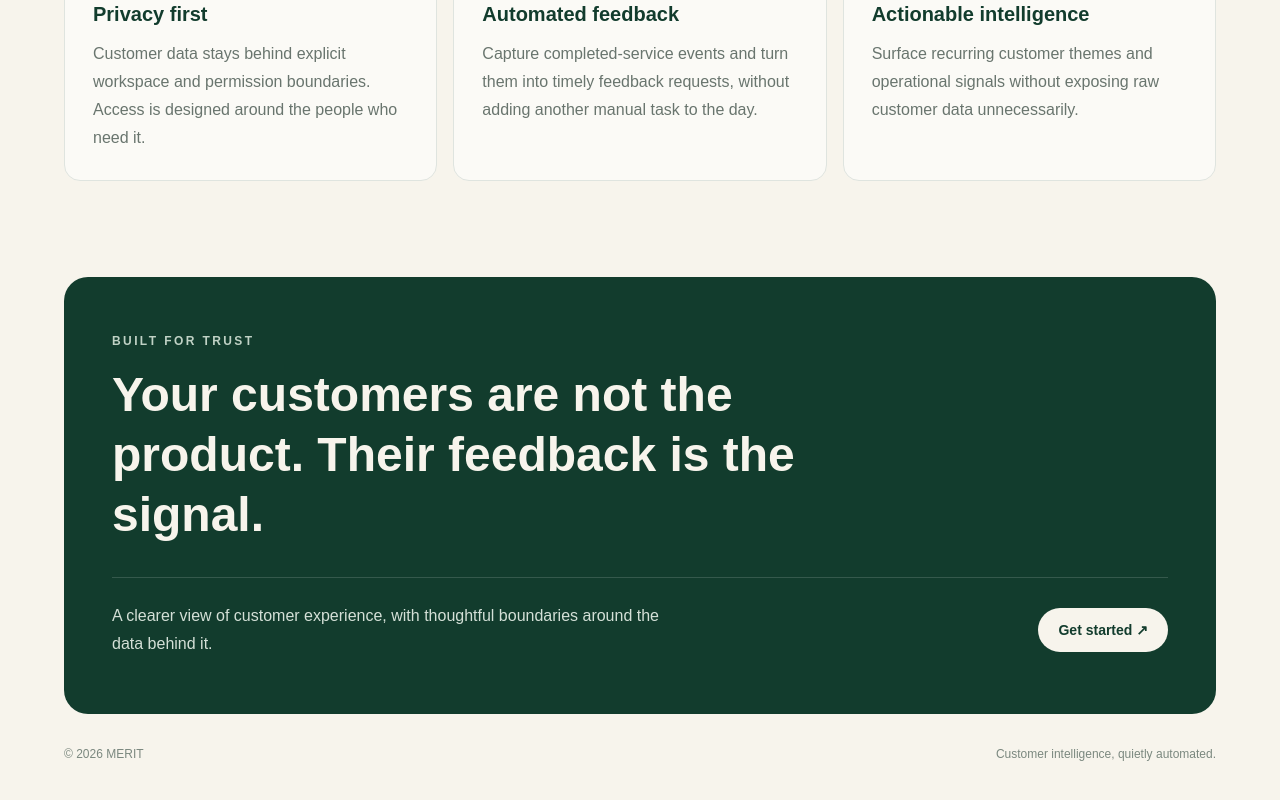
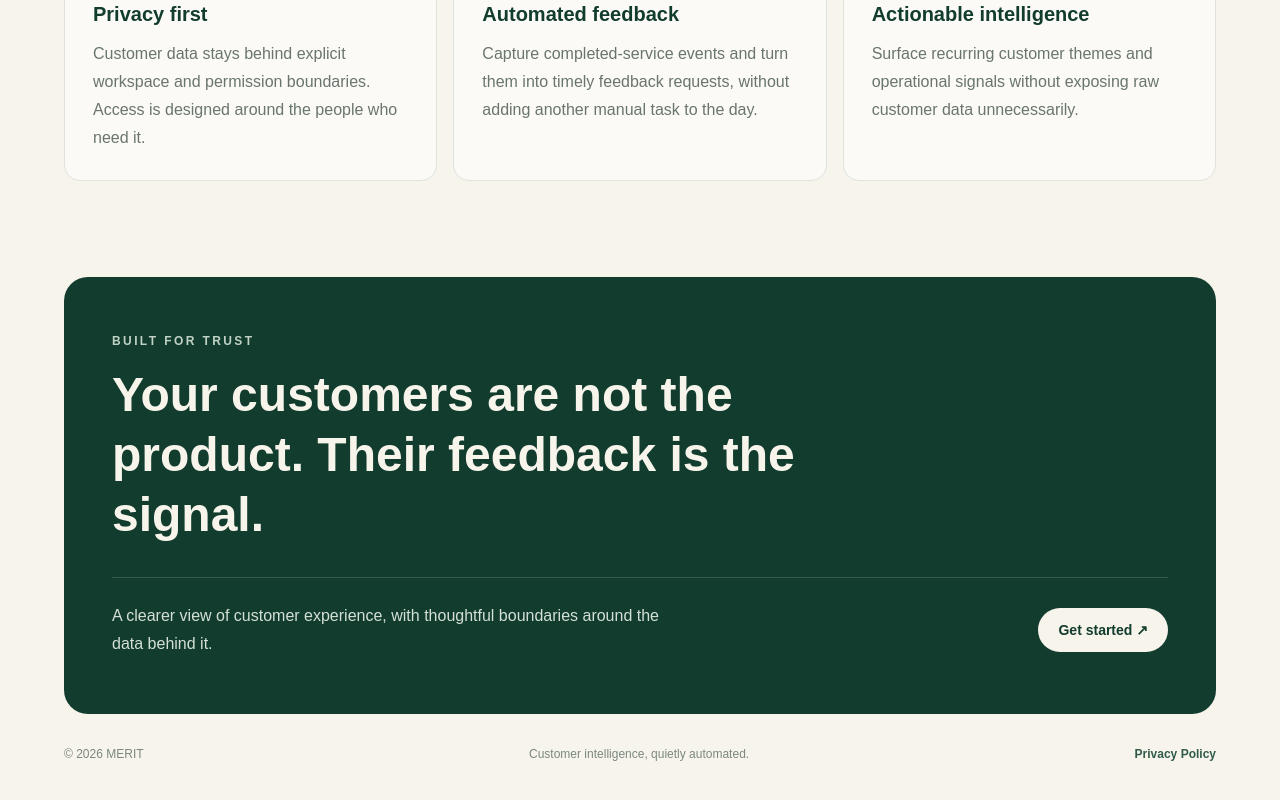
Before and after one commit to capredbeard08/Merit, a Next.js app: page / in a window 1280 px wide. Shown: the part 813-1613 px from the top of the page. Built offline with nearby package versions, Linux system fonts and the light colour scheme.

Commit message:
Link the privacy policy from the MERIT homepage

```diff
--- a/src/app/page.tsx
+++ b/src/app/page.tsx
@@ -107,6 +107,9 @@ export default function Home() {
         <footer className="flex flex-col gap-3 py-8 text-xs text-[#7b887f] sm:flex-row sm:items-center sm:justify-between">
           <span>© {new Date().getFullYear()} MERIT</span>
           <span>Customer intelligence, quietly automated.</span>
+          <Link href="/privacy" className="font-semibold text-[#315b49] hover:underline">
+            Privacy Policy
+          </Link>
         </footer>
       </section>
     </main>
```
